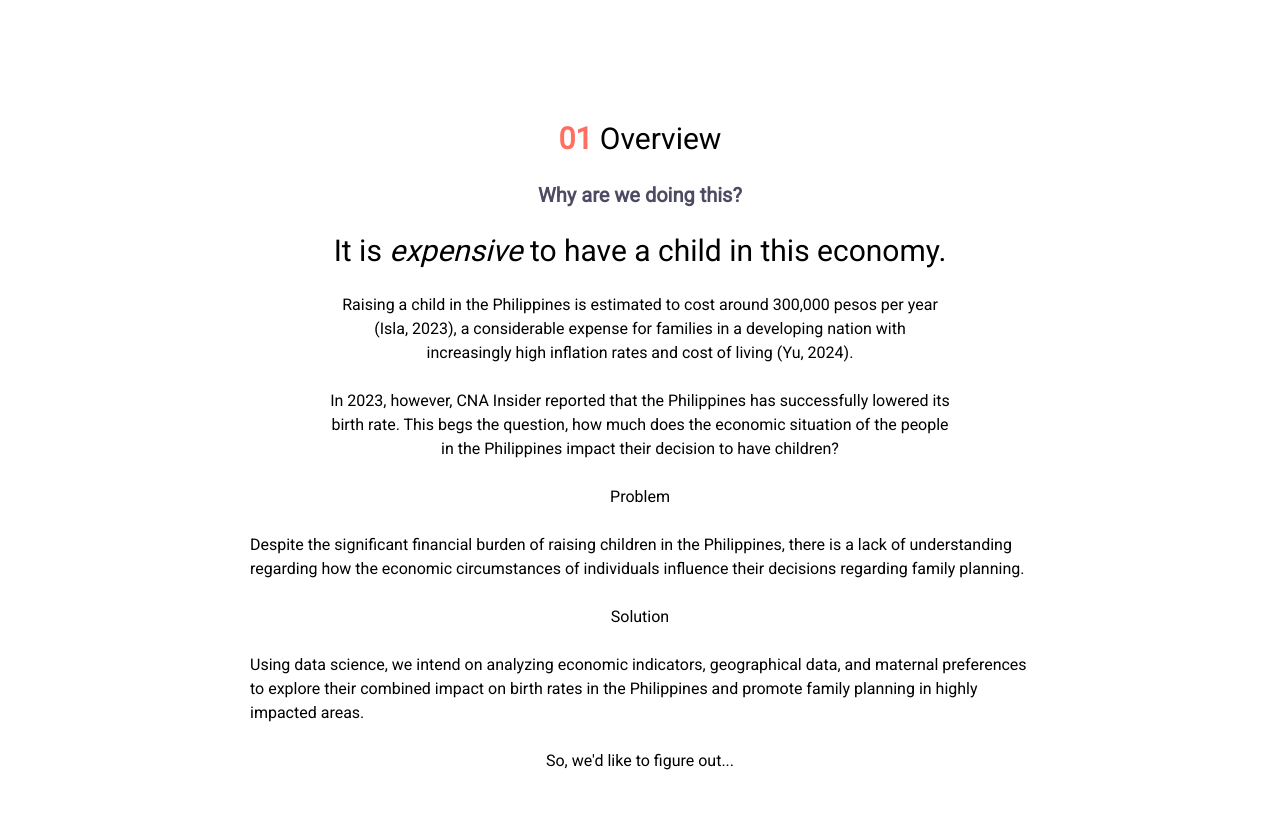
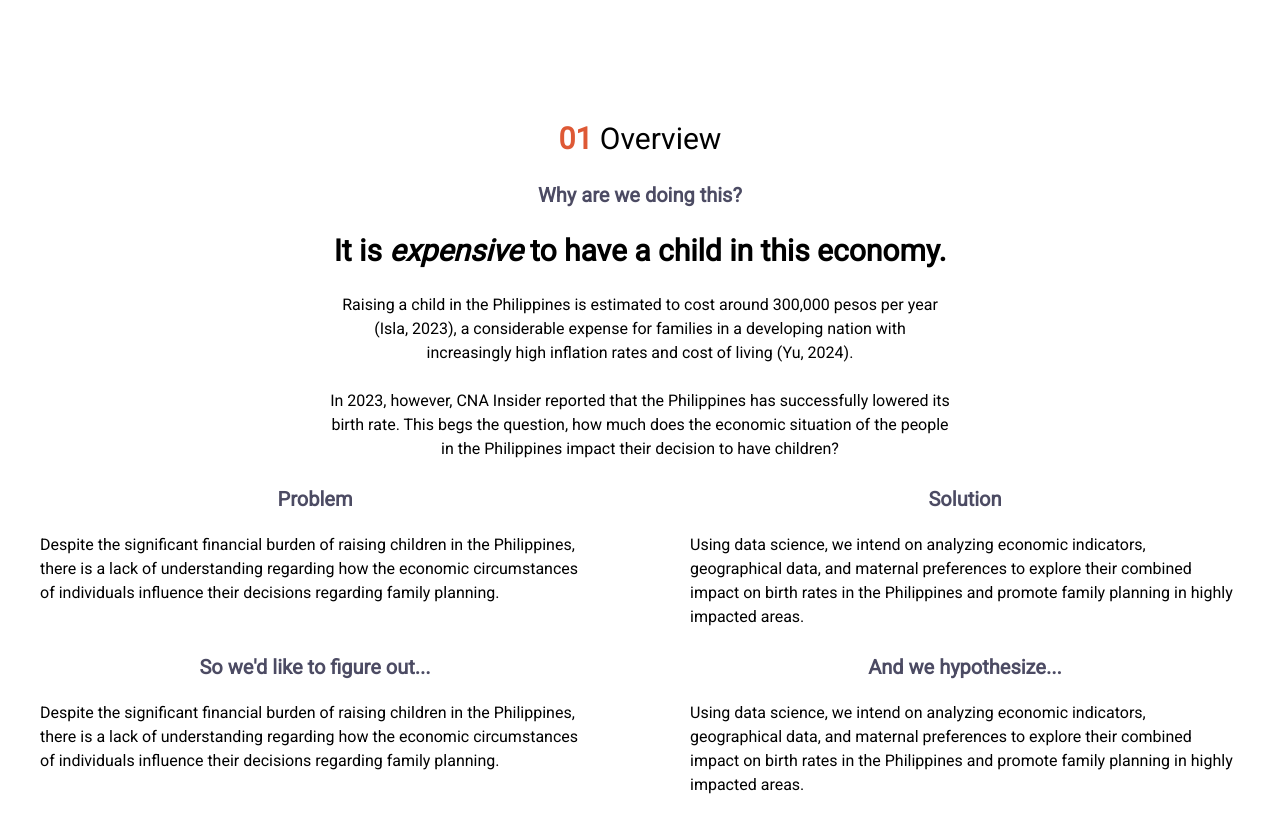
Before and after one commit to inunice/tes-birth-rate, a Next.js app: page / in a window 1280 px wide. Shown: the part 1260-2090 px from the top of the page. Built offline with nearby package versions, Linux system fonts and the light colour scheme.

Commit message:
feat: add content for overview

```diff
--- a/components/Overview.tsx
+++ b/components/Overview.tsx
@@ -9,7 +9,7 @@ export default async function Overview() {
       <p className="font-inter text-xl font-bold text-english-violet">
         Why are we doing this?
       </p>
-      <p className="text-3xl">
+      <p className="text-3xl font-bold">
         It is <span className="italic">expensive</span> to have a child in this
         economy.
       </p>
@@ -26,23 +26,57 @@ export default async function Overview() {
         their decision to have children?
       </p>
 
-      <p>Problem</p>
+      <div className="flex gap-[100px] w-[1200px]">
+        <div className="flex-1 flex flex-col gap-5">
+          <p className="font-inter text-xl font-bold text-english-violet text-center">
+            Problem
+          </p>
           <p>
             Despite the significant financial burden of raising children in the
-        Philippines, there is a lack of understanding regarding how the economic
-        circumstances of individuals influence their decisions regarding family
-        planning.
+            Philippines, there is a lack of understanding regarding how the
+            economic circumstances of individuals influence their decisions
+            regarding family planning.
           </p>
+        </div>
 
-      <p>Solution</p>
+        <div className="flex-1 flex flex-col gap-5">
+          <p className="font-inter text-xl font-bold text-english-violet text-center">
+            Solution
+          </p>
           <p>
             Using data science, we intend on analyzing economic indicators,
-        geographical data, and maternal preferences to explore their combined
-        impact on birth rates in the Philippines and promote family planning in
-        highly impacted areas.
+            geographical data, and maternal preferences to explore their
+            combined impact on birth rates in the Philippines and promote family
+            planning in highly impacted areas.
           </p>
+        </div>
+      </div>
 
-      <p>So, we'd like to figure out...</p>
+      <div className="flex gap-[100px] w-[1200px]">
+        <div className="flex-1 flex flex-col gap-5">
+          <p className="font-inter text-xl font-bold text-english-violet text-center">
+            So we'd like to figure out...
+          </p>
+          <p>
+            Despite the significant financial burden of raising children in the
+            Philippines, there is a lack of understanding regarding how the
+            economic circumstances of individuals influence their decisions
+            regarding family planning.
+          </p>
+        </div>
+
+        <div className="flex-1 flex flex-col gap-5">
+          <p className="font-inter text-xl font-bold text-english-violet text-center">
+            And we hypothesize...
+          </p>
+          <p>
+            Using data science, we intend on analyzing economic indicators,
+            geographical data, and maternal preferences to explore their
+            combined impact on birth rates in the Philippines and promote family
+            planning in highly impacted areas.
+          </p>
+        </div>
+      </div>
     </div>
   );
 }
--- a/tailwind.config.ts
+++ b/tailwind.config.ts
@@ -12,9 +12,10 @@ const config: Config = {
         sans: ['var(--font-roboto)', 'sans-serif'],
       },
       colors: {
-        "naples-yellow": "#F4D35E",
-        "bittersweet": "#FF6F61",
+        "naples-yellow": "#F7CD46",
+        "bittersweet": "#DE5935",
         "english-violet": "#4C4B63",
+        "teal": "#5AC3B0",
       },
     },
   },
```
Lines whose indentation alone changed are shown as unchanged.
